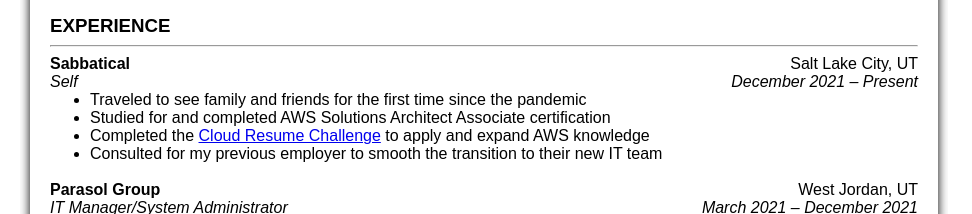
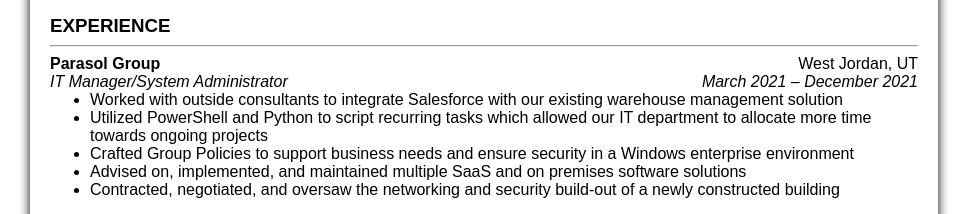
Before and after one commit to mattisz/resume-frontend, a plain HTML site: page index.html in a window 1280 px wide. Shown: the part 267-481 px from the top of the page, 308-1280 px from the left. Drawn offline with Linux system fonts and the light colour scheme; no server answers.

Commit message:
Removed Sabbatical

```diff
--- a/index.html
+++ b/index.html
@@ -108,25 +108,6 @@
                     <h3>EXPERIENCE</h3>
                     <hr>
                     <div class="organization">
-                        <div id="sabbatical">
-                            <h4>
-                                Sabbatical
-                                <span>Salt Lake City, UT</span>
-                            </h4>
-                            <div class="orgtitle">
-                                <h4>
-                                    Self
-                                    <span>December 2021 – Present</span>
-                                </h4>
-                                <ul>
-                                    <li>Traveled to see family and friends for the first time since the pandemic</li>
-                                    <li>Studied for and completed AWS Solutions Architect Associate certification</li>
-                                    <li>Completed the <a href="https://cloudresumechallenge.dev/docs/the-challenge/" target="_blank" rel="noopener noreferrer">Cloud Resume Challenge</a> to apply and expand AWS knowledge</li>
-                                    <li>Consulted for my previous employer to smooth the transition to their new IT team</li>
-                                </ul>
-                            </div>
-                            <br>
-                        </div>
                         <div id="parasol">
                             <h4>
                                 Parasol Group
```
